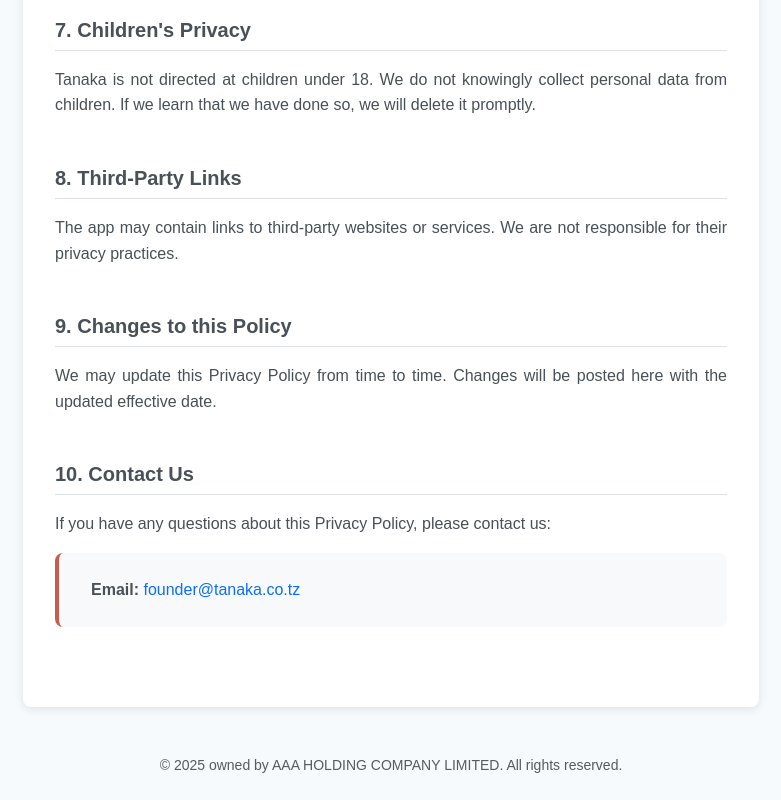
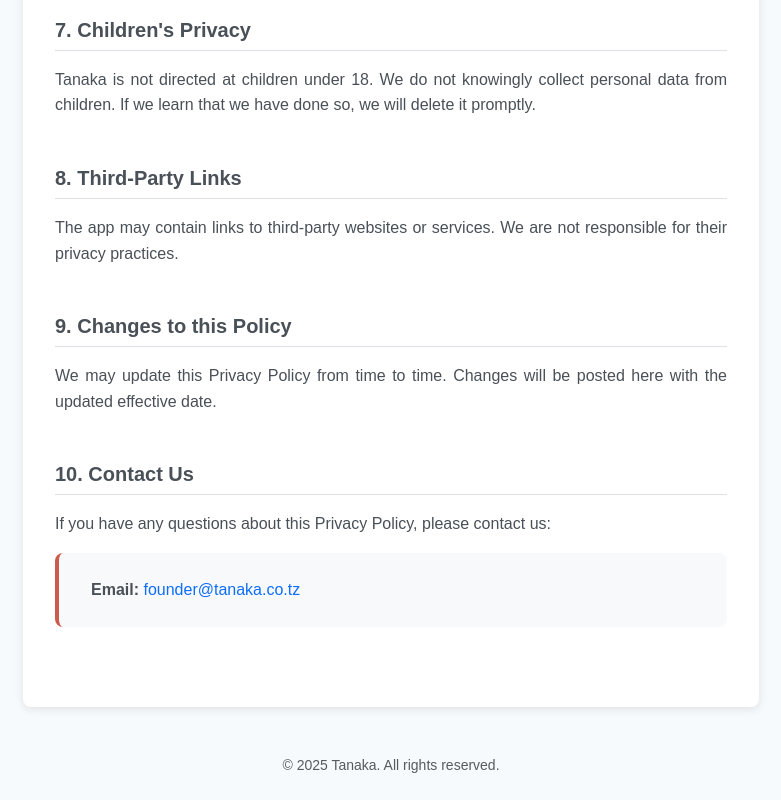
Before and after one commit to athumani1245/sp, a React (Create React App) app: page /privacy-policy in a window 1280 px wide. Shown: the part 1855-2655 px from the top of the page, without its empty margins (249-1030 px from the left). Built offline with nearby package versions, Linux system fonts and the light colour scheme; a web font is replaced by a local one.

Commit message:
Fix: Update footer copyright name in Privacy Policy page

```diff
--- a/src/pages/PrivacyPolicy.jsx
+++ b/src/pages/PrivacyPolicy.jsx
@@ -142,7 +142,7 @@
       </div>
       <footer className="py-4 text-center">
         <div className="text-muted small">
-          &copy; {new Date().getFullYear()} owned by AAA HOLDING COMPANY LIMITED. All rights reserved.
+          &copy; {new Date().getFullYear()} Tanaka. All rights reserved.
         </div>
       </footer>
     </div>
```
